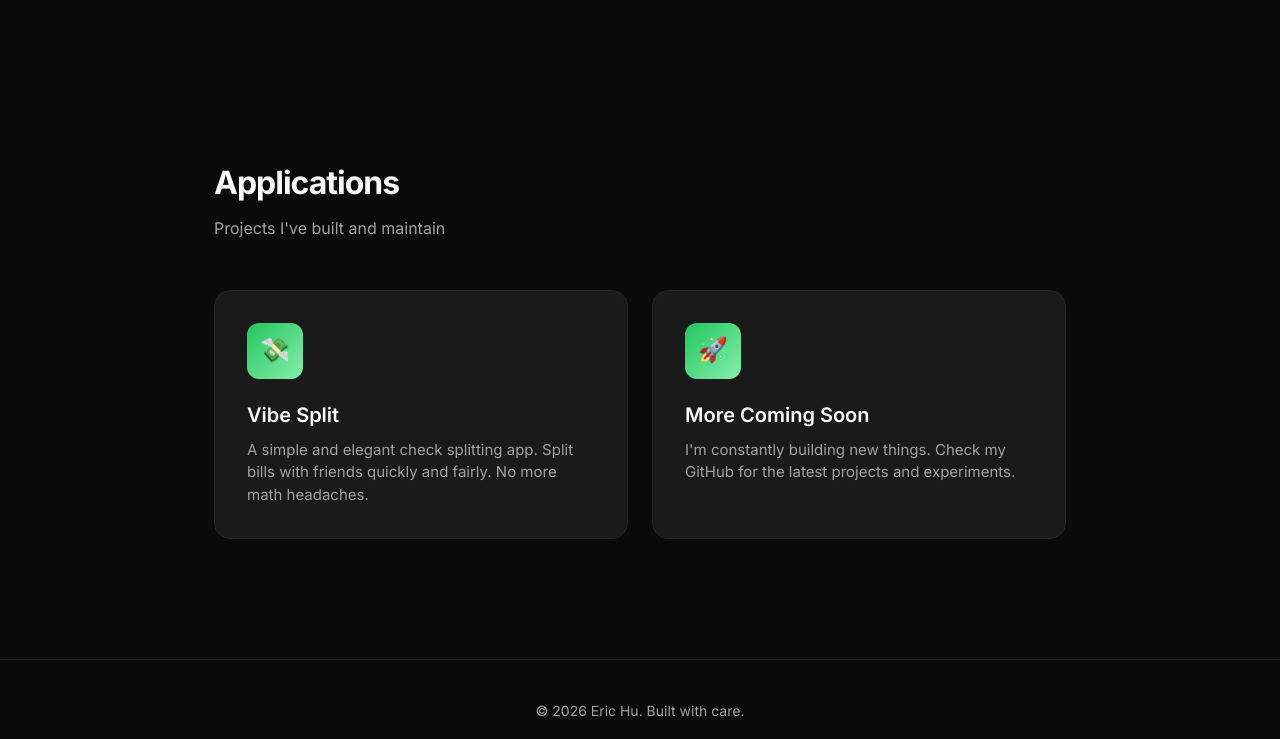
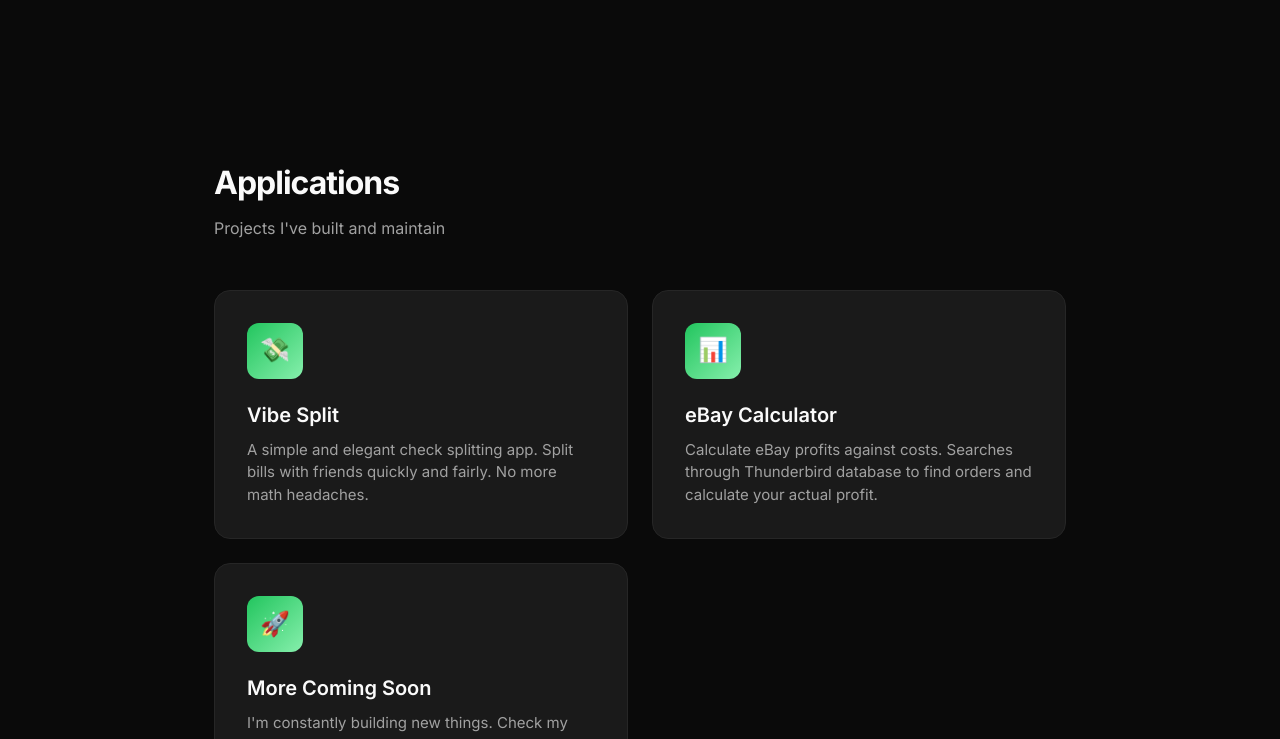
Before and after one commit to i4ybrid/i4ybrid.github.io, a plain HTML site: page index.html in a window 1280 px wide. Shown: the part 559-1298 px from the top of the page. Drawn offline with Linux system fonts and the light colour scheme.

Commit message:
Add eBay Calculator app

```diff
--- a/index.html
+++ b/index.html
@@ -301,6 +301,11 @@
                         <h3>Vibe Split</h3>
                         <p>A simple and elegant check splitting app. Split bills with friends quickly and fairly. No more math headaches.</p>
                     </a>
+                    <a href="https://github.com/i4ybrid/ebay-calculator" target="_blank" rel="noopener" class="app-card">
+                        <div class="app-icon">📊</div>
+                        <h3>eBay Calculator</h3>
+                        <p>Calculate eBay profits against costs. Searches through Thunderbird database to find orders and calculate your actual profit.</p>
+                    </a>
                     <a href="https://github.com/i4ybrid" target="_blank" rel="noopener" class="app-card">
                         <div class="app-icon">🚀</div>
                         <h3>More Coming Soon</h3>
```
